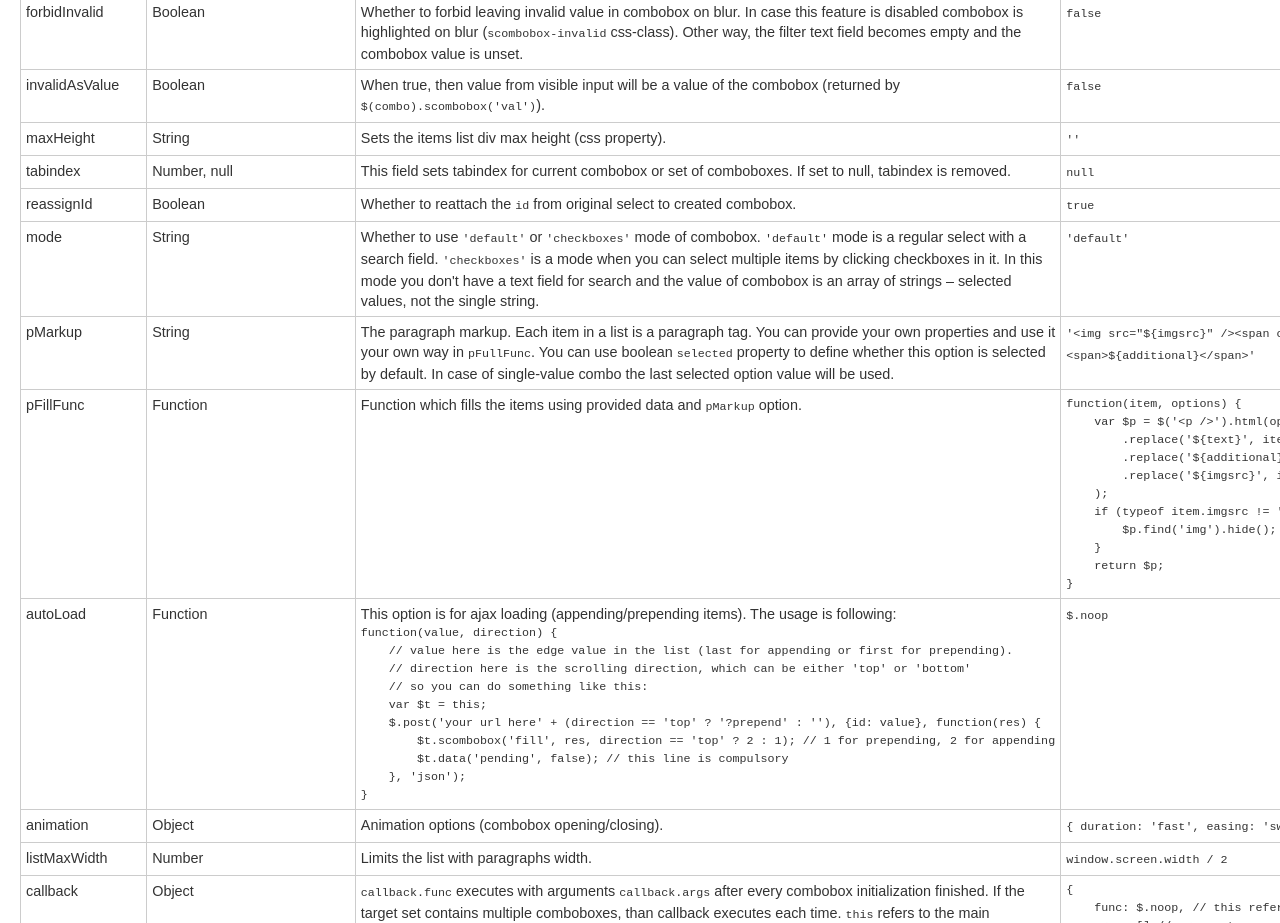
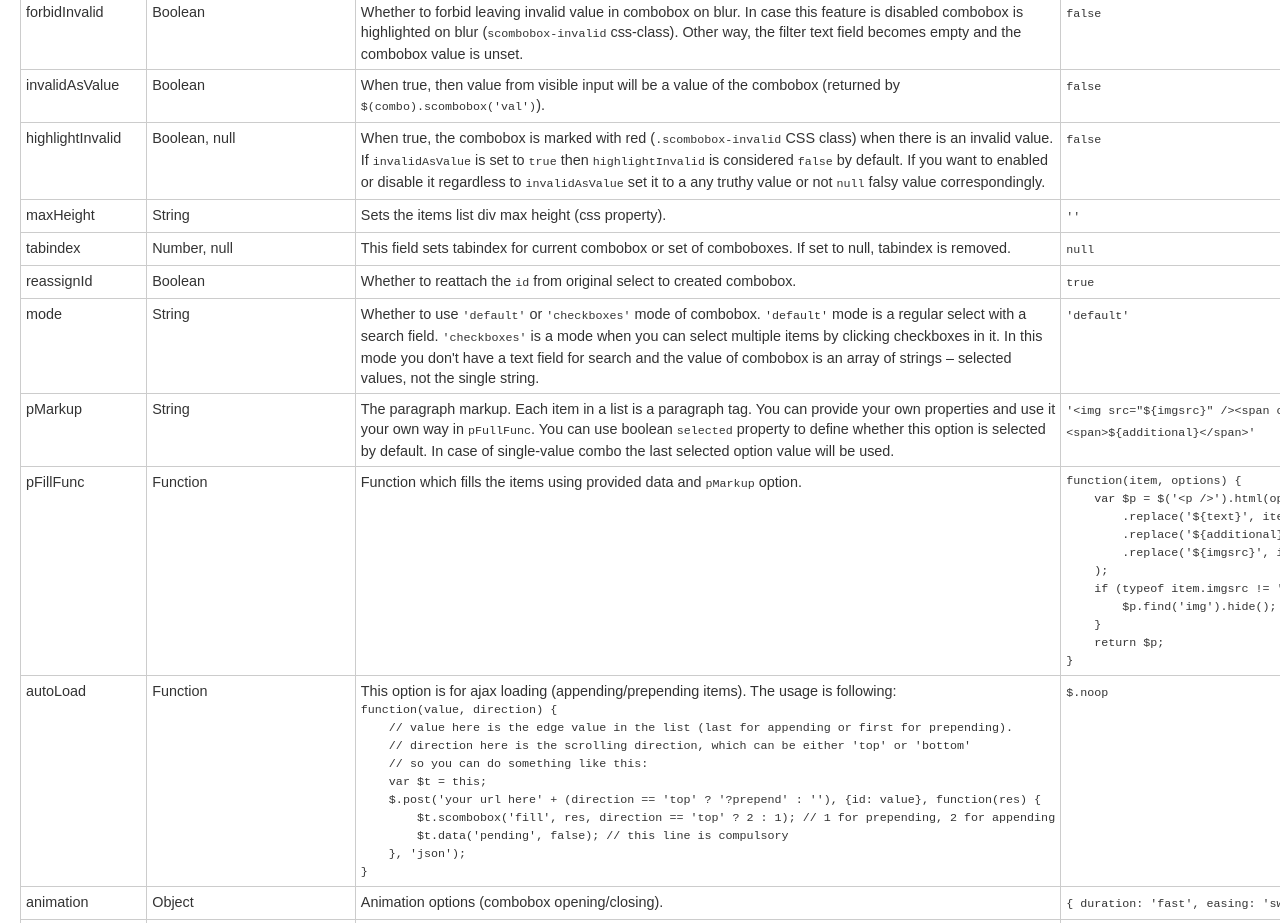
Before and after one commit to ivkremer/jquery-simple-combobox, a plain HTML site: page index.html in a window 1280 px wide. Shown: the part 1000-1923 px from the top of the page. Drawn offline with Linux system fonts and the light colour scheme.

Commit message:
* Docs update

```diff
--- a/index.html
+++ b/index.html
@@ -271,6 +271,16 @@
     <td><code>false</code></td>
 </tr>
 <tr>
+    <td>highlightInvalid</td>
+    <td>Boolean, null</td>
+    <td>When true, the combobox is marked with red (<code>.scombobox-invalid</code> CSS class) when there is an invalid value.
+        If <code>invalidAsValue</code> is set to <code>true</code> then <code>highlightInvalid</code> is considered <code>false</code> by default.
+        If you want to enabled or disable it regardless to <code>invalidAsValue</code> set it to a any truthy value or not <code>null</code>
+        falsy value correspondingly.
+    </td>
+    <td><code>false</code></td>
+</tr>
+<tr>
     <td>maxHeight</td>
     <td>String</td>
     <td>Sets the items list div max height (css property).</td>
```
